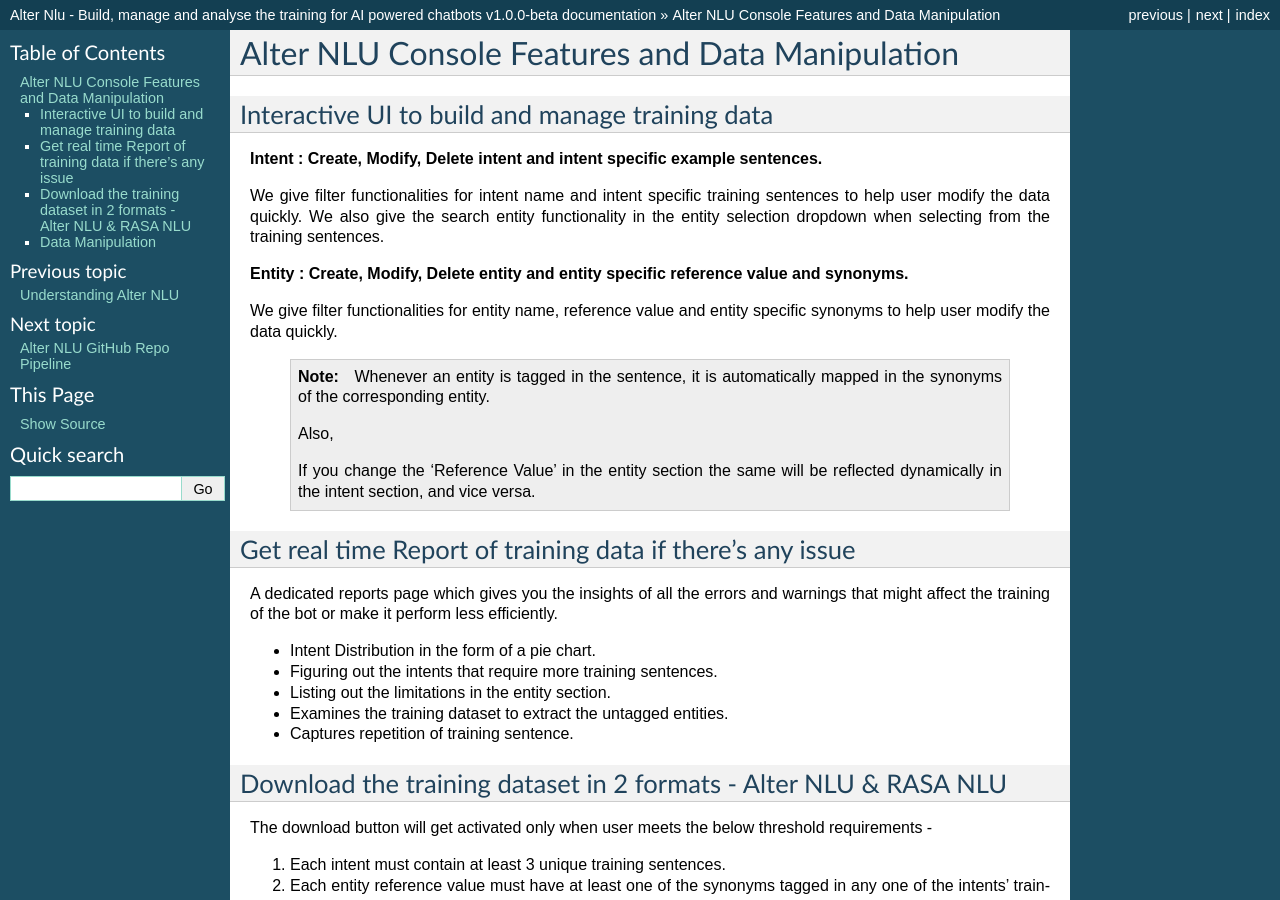
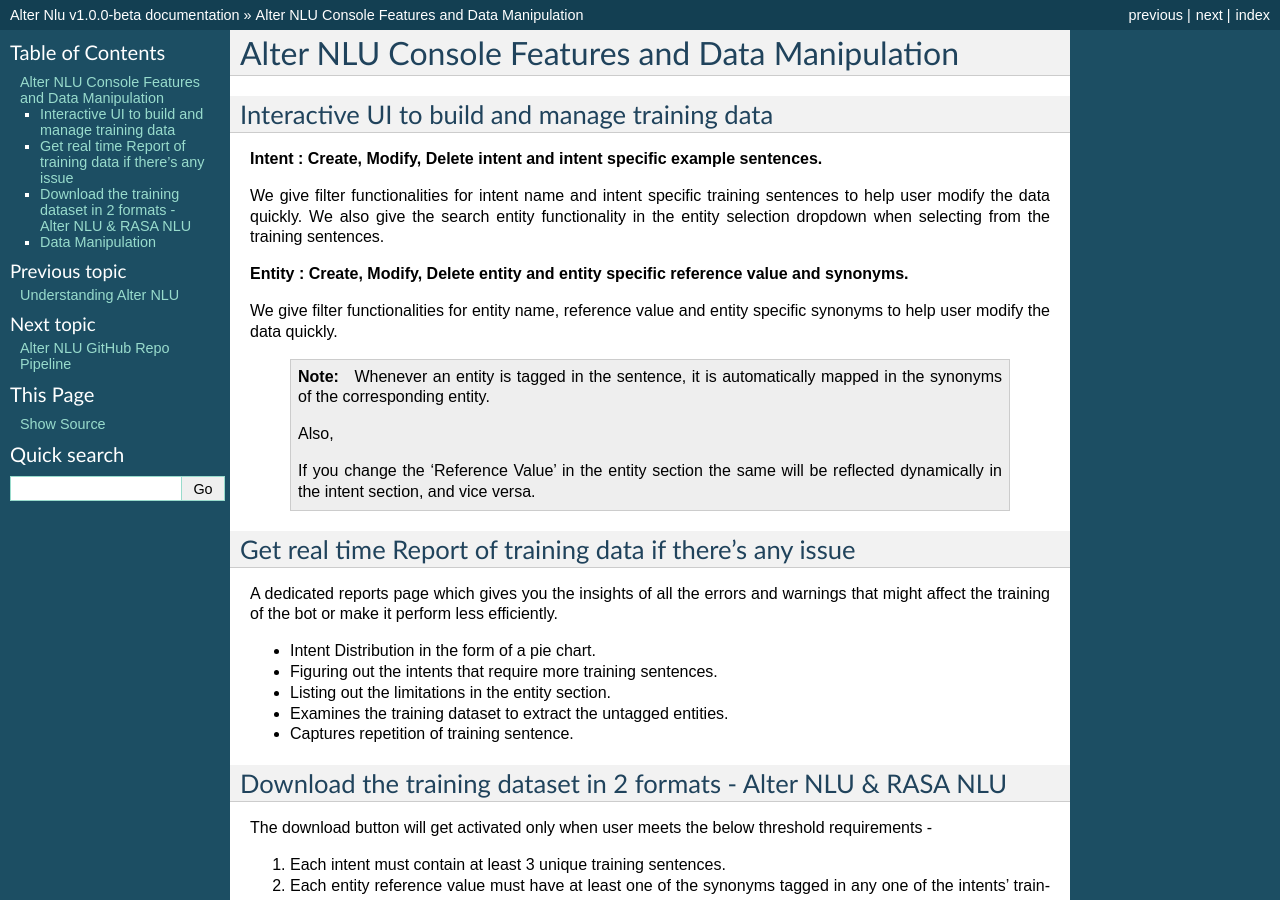
Before and after one commit to thakurtanya/kontikilabsDevelopers, a Sphinx documentation site: the page built from doc/source/AlterNLU-Features.rst, in a window 1280 px wide and 900 px high. Built offline with Sphinx 7.4.7, drawn with Linux system fonts in a browser that asks for light colours; some of the changed text lies outside the part shown.

Commit message:
content additions

```diff
--- a/doc/source/conf.py
+++ b/doc/source/conf.py
@@ -19,7 +19,7 @@
 
 # -- Project information -----------------------------------------------------
 
-project = 'Alter Nlu - Build, manage and analyse the training for AI powered chatbots'
+project = 'Alter Nlu'
 copyright = '2019, Tanya Thakur'
 author = 'Tanya Thakur'
 
```
Also changed, not shown: doc/source/index.rst (+0 -9 lines).
